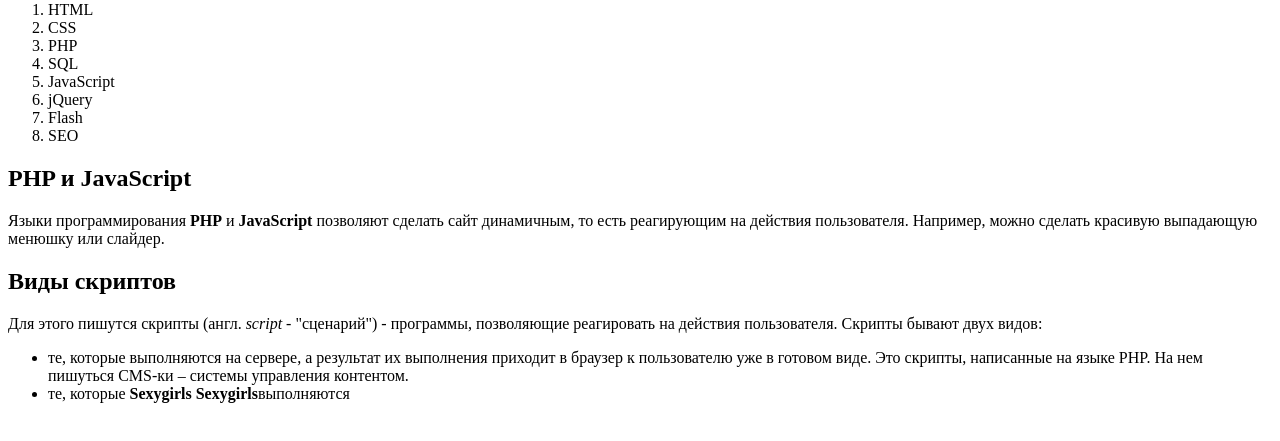
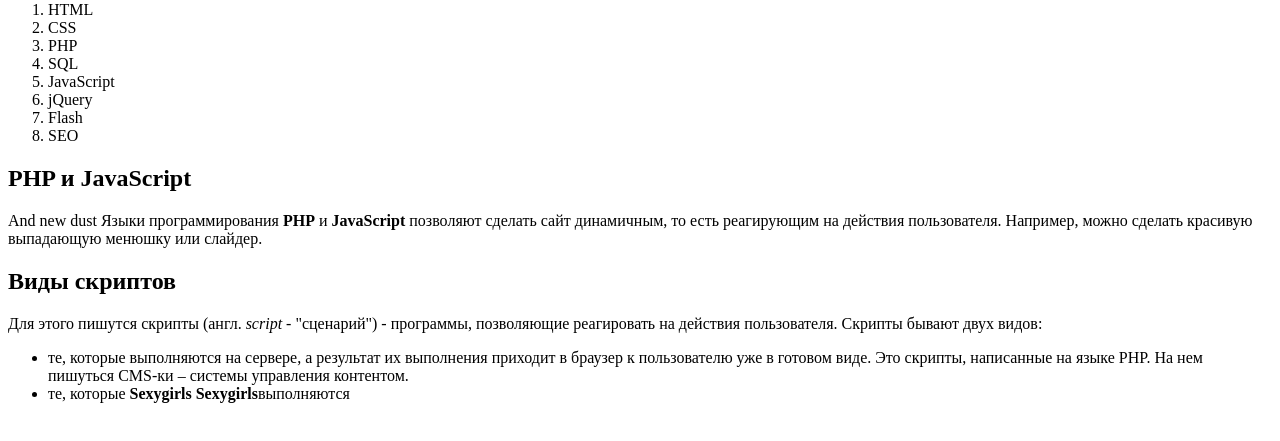
Before and after one commit to filanovichandrey1988/belhard, a plain HTML site: page nigth.html in a window 1280 px wide. Shown: the part 79-520 px from the top of the page. Drawn offline with Linux system fonts and the light colour scheme.

Commit message:
new worlds

```diff
--- a/nigth.html
+++ b/nigth.html
@@ -19,9 +19,10 @@
     </ol>
     <h2>PHP и JavaScript</h2>
     <p>
-      Языки программирования <b>PHP</b> и <b>JavaScript</b> позволяют сделать
-      сайт динамичным, то есть реагирующим на действия пользователя. Например,
-      можно сделать красивую выпадающую менюшку или слайдер.
+      And new dust Языки программирования <b>PHP</b> и
+      <b>JavaScript</b> позволяют сделать сайт динамичным, то есть реагирующим
+      на действия пользователя. Например, можно сделать красивую выпадающую
+      менюшку или слайдер.
     </p>
     <h2>Виды скриптов</h2>
     <p>
```
